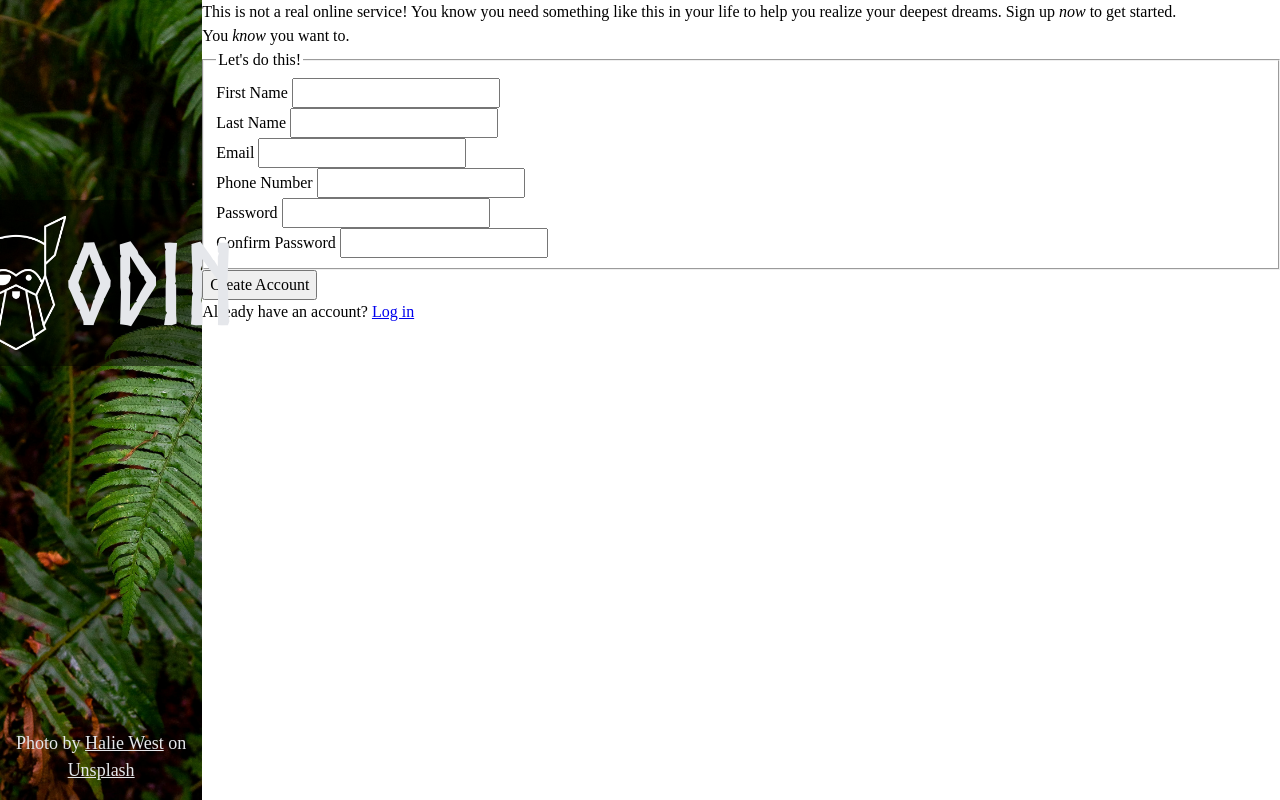
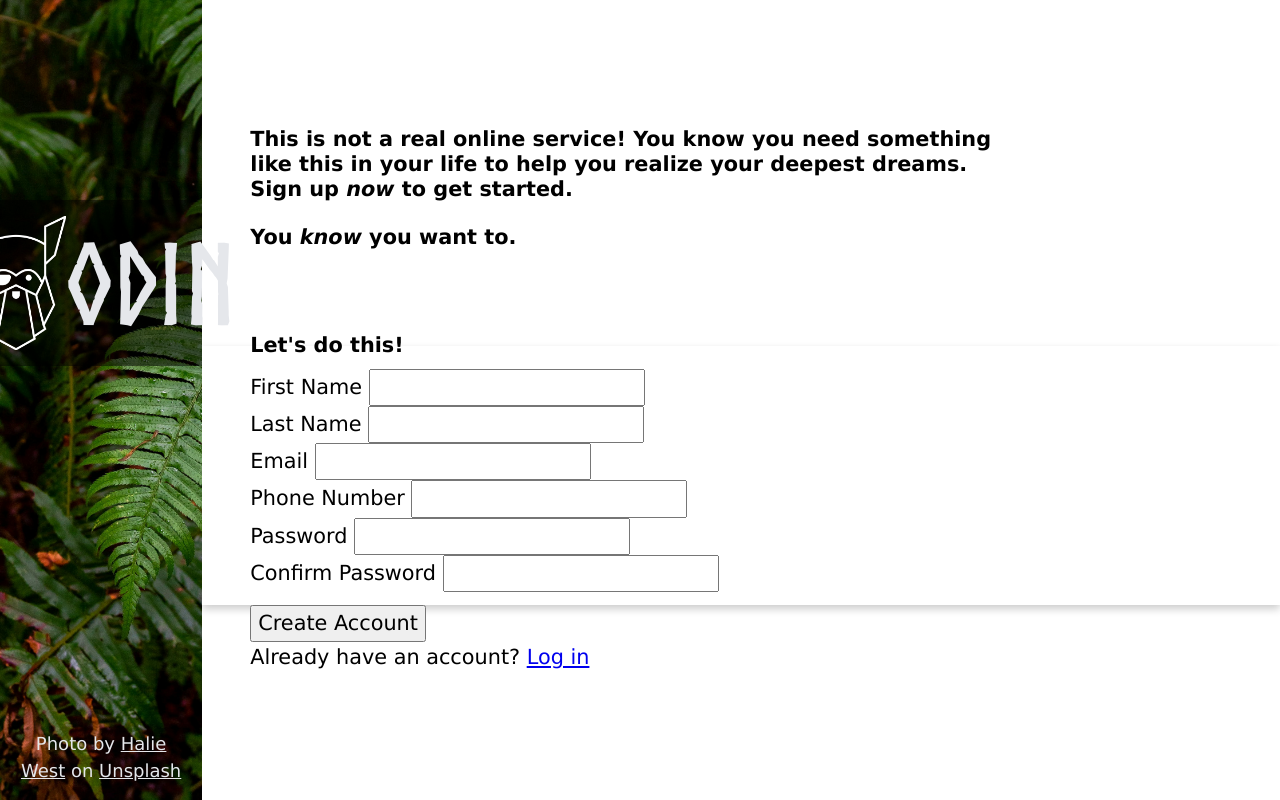
Before and after one commit to BerettaSM/odin-sign-up-form, a plain HTML site: page index.html in a window 1280 px wide. Drawn offline with Linux system fonts and the light colour scheme.

Commit message:
refactor: change section names

```diff
--- a/index.html
+++ b/index.html
@@ -8,7 +8,7 @@
 </head>
 <body>
 
-    <section class="logo-section">
+    <section class="left-section">
 
         <div class="logo">
 
@@ -24,11 +24,15 @@
 
     </section>
 
-    <section class="form-section">
+    <section class="right-section">
 
-        <p>This is not a real online service! You know you need something like this in your life to help you realize your deepest dreams. Sign up <em>now</em> to get started.</p>
+        <div class="form-section">
+
+            <div class="form-intro">
+                <p>This is not a real online service! You know you need something <br /> like this in your life to help you realize your deepest dreams.<br /> Sign up <em>now</em> to get started.</p>
 
                 <p>You <em>know</em> you want to.</p>
+            </div>
 
             <form action="" method="post" class="form">
 
@@ -72,6 +76,8 @@
 
             <p>Already have an account? <a href="#">Log in</a></p>
 
+        </div>
+
     </section>
 
 </body>
--- a/style.css
+++ b/style.css
@@ -59,9 +59,10 @@ h6 {
 
 body {
     display: flex;
+    font-family: Verdana, Geneva, Tahoma, sans-serif;
 }
 
-.logo-section {
+.left-section {
     flex: 1 1 0px;
     background: url(assets/images/halie-west-25xggax4bSA-unsplash.jpg) no-repeat left center / cover;
     color: var(--white-100);
@@ -75,11 +76,10 @@ body {
     justify-content: center;
     align-items: center;
     padding: 16px;
-    margin-top: 200px;
+    margin-block-start: 200px;
 }
 
 .logo img {
-    display: block;
     width: 100px;
 }
 
@@ -89,7 +89,7 @@ body {
     line-height: 0;
 }
 
-.logo-section footer {
+.left-section footer {
     position: absolute;
     bottom: 0;
     left: 0;
@@ -97,16 +97,43 @@ body {
     padding: 16px;
 }
 
-.logo-section p {
+.left-section p {
     width: 100%;
     text-align: center;
     font-size: 18px;
 }
 
-.logo-section footer a {
+.left-section footer a {
     color: inherit;
 }
 
-.form-section {
+.right-section {
+    display: flex;
+    flex-direction: column;
+    justify-content: center;
+    padding: 48px;
     flex-basis: 1200px;
+    font-size: 1.3rem;
 }
+
+.form-intro {
+    font-weight: bold;
+    line-height: 1.2;
+    margin-block-end: 80px;
+}
+
+.form-intro p:first-of-type {
+    margin-block-end: 24px;
+}
+
+.form fieldset {
+    margin-inline: -48px;
+    padding-inline: 48px;
+    border: none;
+    box-shadow: 0 4px 8px rgb(0 0 0 / 0.2);
+}
+
+.form fieldset legend {
+    padding: 0;
+    font-weight: bold;
+}
```
Lines whose indentation alone changed are shown as unchanged.
